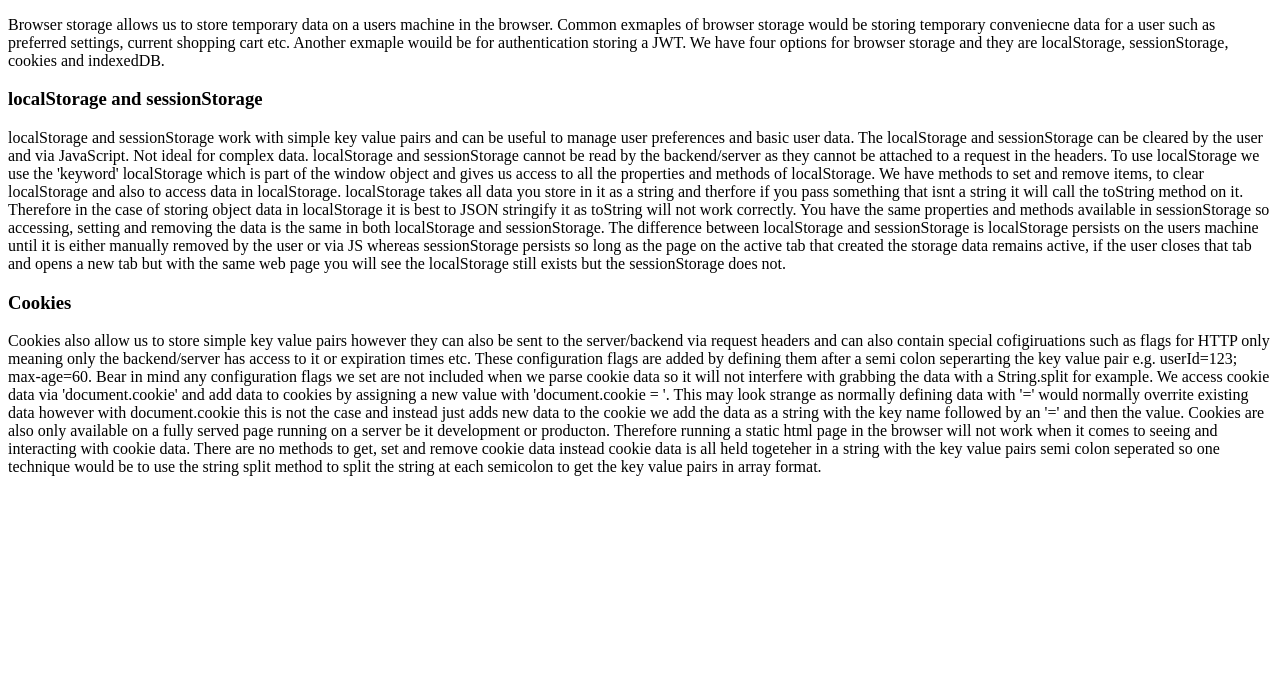
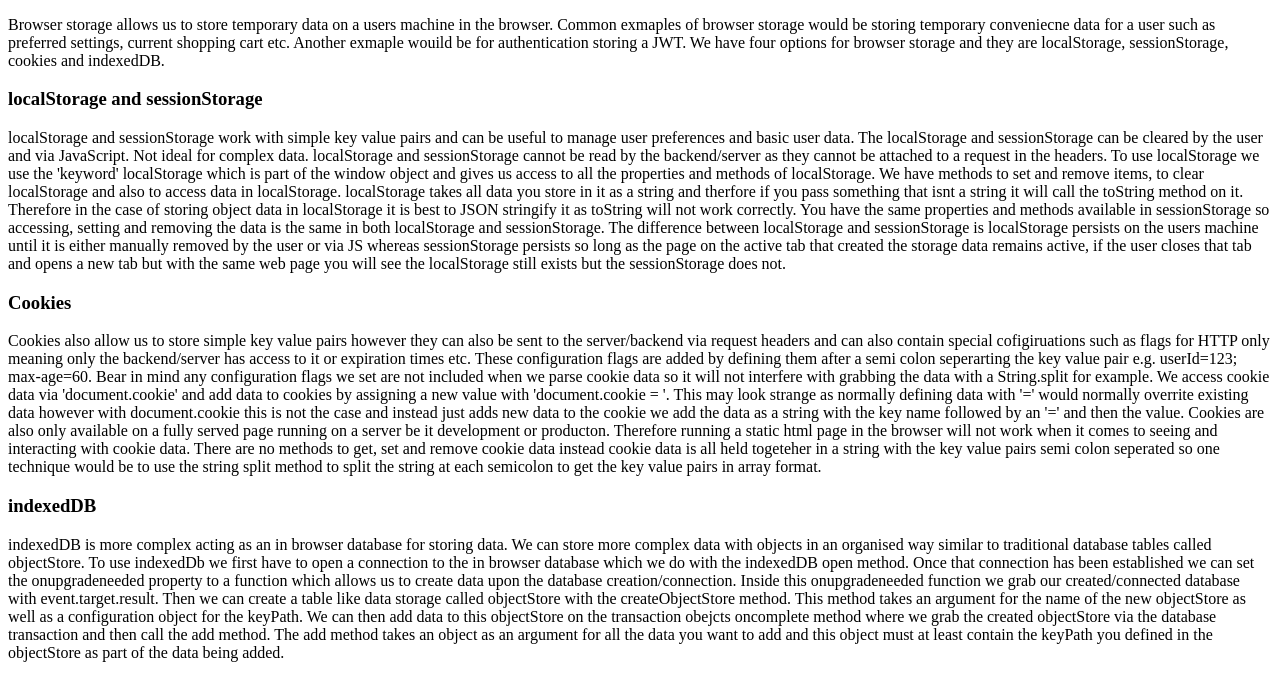
Before and after one commit to Adam-Harte/JavaScript-browser-storage, a plain HTML site: page index.html in a window 1280 px wide. Shown: the part 105-800 px from the top of the page. Drawn offline with Linux system fonts and the light colour scheme.

Commit message:
indexedDB added

```diff
--- a/index.html
+++ b/index.html
@@ -64,5 +64,25 @@
 			so one technique would be to use the string split method to split the
 			string at each semicolon to get the key value pairs in array format.
 		</p>
+		<h3>indexedDB</h3>
+		<p>
+			indexedDB is more complex acting as an in browser database for storing
+			data. We can store more complex data with objects in an organised way
+			similar to traditional database tables called objectStore. To use
+			indexedDb we first have to open a connection to the in browser database
+			which we do with the indexedDB open method. Once that connection has been
+			established we can set the onupgradeneeded property to a function which
+			allows us to create data upon the database creation/connection. Inside
+			this onupgradeneeded function we grab our created/connected database with
+			event.target.result. Then we can create a table like data storage called
+			objectStore with the createObjectStore method. This method takes an
+			argument for the name of the new objectStore as well as a configuration
+			object for the keyPath. We can then add data to this objectStore on the
+			transaction obejcts oncomplete method where we grab the created
+			objectStore via the database transaction and then call the add method. The
+			add method takes an object as an argument for all the data you want to add
+			and this object must at least contain the keyPath you defined in the
+			objectStore as part of the data being added.
+		</p>
 	</body>
 </html>
```
Also changed, not shown: app.js (+25 -0 lines).
